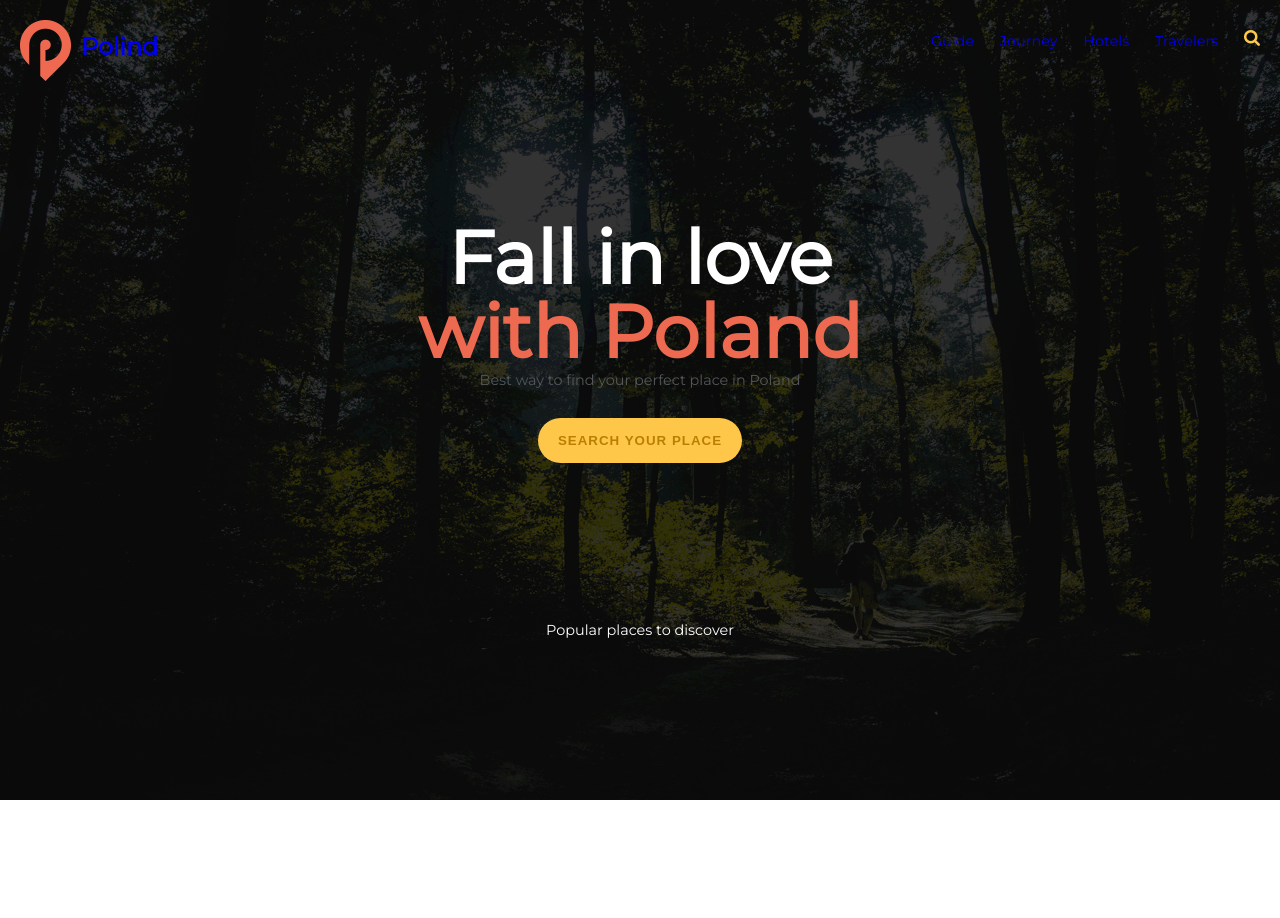
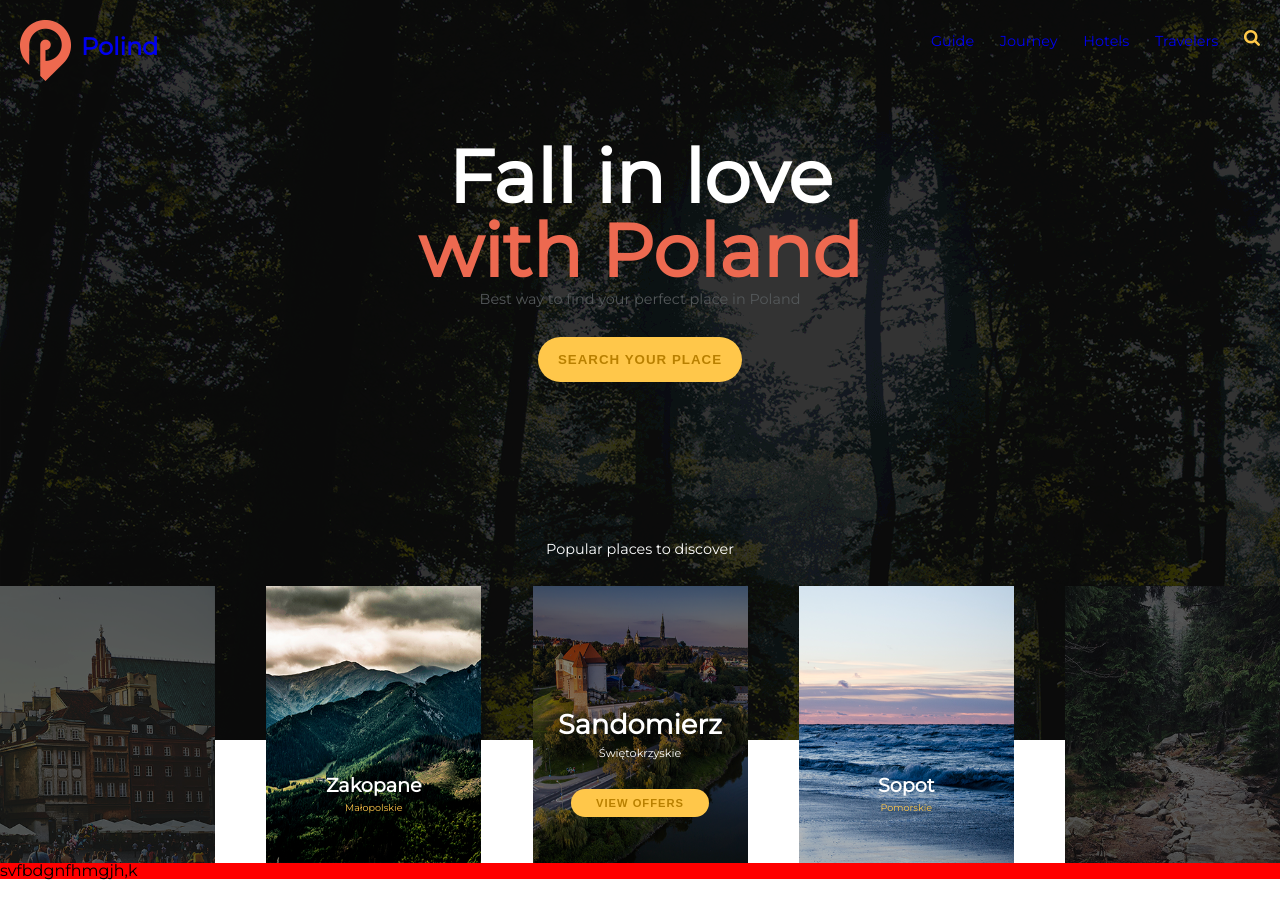
Before and after one commit to kamil-iskra/Polind, a plain HTML site: page index.html in a window 1280 px wide. After the commit the page ends 880 px from the top, so only its background shows below. Drawn offline with Linux system fonts and the light colour scheme.

Commit message:
Adding some elements (pictures)

```diff
--- a/css/style.css
+++ b/css/style.css
@@ -55,14 +55,16 @@ table {
     font-family: 'Montserrat', sans-serif;
     font-weight: 300;
 }
+.container:after {
+    content: "";
+    display: block;
+    clear: both;
+}
 .header {
+    height: 740px;
     background-image: url("../img/polind-header.gif");
-    background-size: 100%;
     background-repeat: no-repeat;
-    height: 1200px;
-    box-sizing: border-box;
 }
-
 .header a {
     text-decoration: none;
     float: left;
@@ -73,7 +75,6 @@ table {
     padding-right: 10px;
     float: left;
 }
-
 .header a p {
     display: block;
     float: left;
@@ -81,7 +82,6 @@ table {
     font-weight: bold;
     font-size: 1.5rem;
 }
-
 .header a:visited {
     color: #fff;
 }
@@ -90,7 +90,11 @@ table {
     float: right;
     font-size: 0.9rem;
 }
-
+.header nav:after {
+    content: "";
+    display: block;
+    clear: both;
+}
 .header nav ul li {
     display: inline-block;
     margin-left: 22px;
@@ -99,14 +103,11 @@ table {
 .header nav ul li:last-child {
     margin-right: 20px;
 }
-
 .top-section {
-    clear: both;
     margin: 0 auto;
     text-align: center;
     padding-top: 140px;
 }
-
 .top-section .title {
     font-size: 4.6rem;
     font-weight: bold;
@@ -119,7 +120,6 @@ table {
     color: #54585a;
     padding: 5px;
 }
-
 .top-section .search-btn {
     background-color: #ffc74a;
     color: #b98000;
@@ -134,3 +134,102 @@ table {
     font-size: 0.9rem;
     padding-top: 135px;
 }
+.header .categories {
+    margin-top: 25px;
+    float: left;
+    width: 100%;
+}
+.header .categories:after {
+    content: "";
+    display: block;
+    clear: both;
+}
+.header .categories {
+    margin-top: 30px;
+    width: 100%;
+}
+.header .categories ul {
+    display: -webkit-box;
+    display: -ms-flexbox;
+    display: flex;
+    -webkit-box-pack: justify;
+    -ms-flex-pack: justify;
+    justify-content: space-between;
+}
+.header .categories ul li {
+    margin: 0;
+}
+.header .categories ul li:first-child, .header .categories ul li:last-child {
+    padding: 0;
+}
+.header .categories .category {
+    width: 215px;
+    height: 277px;
+    background-size: 215px 277px;
+}
+.header .categories .category .title {
+    font-size: 1.7rem;
+    font-weight: bold;
+    width: 100%;
+    text-align: center;
+    display: block;
+    padding-top: 125px;
+}
+.header .categories .category .title-description {
+    display: block;
+    text-align: center;
+    font-size: 0.7rem;
+    padding: 10px;
+}
+.header .categories #photo2 .title, .header .categories #photo4 .title {
+    font-size: 1.2rem;
+    font-weight: bold;
+    width: 100%;
+    text-align: center;
+    display: block;
+    padding-top: 190px;
+}
+.header .categories #photo2 .title-description, .header .categories #photo4 .title-description {
+    display: block;
+    text-align: center;
+    font-size: 0.6rem;
+    padding: 8px;
+    color: #ffc74a;
+}
+.header .categories .category .view-btn {
+    background-color: #ffc74a;
+    color: #b98000;
+    font-weight: bold;
+    border: none;
+    padding: 8px 25px;
+    margin: 0 auto;
+    margin-top: 20px;
+    display: block;
+    border-radius: 30px;
+    letter-spacing: 1px;
+    font-size: 0.7rem;
+}
+.header .categories #photo {
+    background-image: url("../img/Photo_dark.png");
+}
+.header .categories #photo2 {
+    background-image: url("../img/Zakopane.png");
+}
+.header .categories #photo3 {
+    background-image: url("../img/Sandomierz.png");
+}
+.header .categories #photo4 {
+    background-image: url("../img/Sopot.png");
+}
+.header .categories #photo5 {
+    background-image: url("../img/Photo_dark2.png");
+}
+
+/* Main */
+.content {
+    background-color: red;
+    width: 100%;
+    margin: 0 auto;
+    float: left;
+    color: black;
+}
--- a/index.html
+++ b/index.html
@@ -12,6 +12,7 @@
     </head>
     <body>
        <div class="container">
+           <!-- Header -->
             <header class="header">
                <a href="#">
                     <img class="logo" src="img/polind-logo.png" alt="logo">
@@ -33,9 +34,43 @@
                     <button class="search-btn">SEARCH YOUR PLACE</button>
                     <p class="title-description-footer">Popular places to discover</p>
                 </div>
+
+               <div class="categories">
+                   <ul>
+                        <li>
+                            <div id="photo" class="category"></div>
+                        </li>
+                        <li>
+                            <div id="photo2" class="category">
+                                <p class="title">Zakopane</p>
+                                <p class="title-description">Małopolskie</p>
+                        </li>
+                        <li>
+                           <div id="photo3" class="category">
+                                <p class="title">Sandomierz</p>
+                                <p class="title-description">Świętokrzyskie</p>
+                                <button class="view-btn">VIEW OFFERS</button>
+                            </div>
+                        </li>
+                        <li>
+                           <div id="photo4" class="category">
+                                <p class="title">Sopot</p>
+                                <p class="title-description">Pomorskie</p>
+                            </div>
+                        </li>
+                        <li>
+                           <div id="photo5" class="category"></div>
+                        </li>
+                   </ul>
+               </div>
             </header>
+            <main class="content">
+                svfbdgnfhmgjh,k
+            </main>
+            <!-- End Header -->
+            <!-- Main -->
 
-
+            <!-- End Main -->
         </div>
     </body>
 </html>
```
Also changed, not shown: img/Photo_dark.png (added), img/Photo_dark2.png (added), img/Sandomierz.png (added), img/Sopot.png (added), img/Zakopane.png (added).
